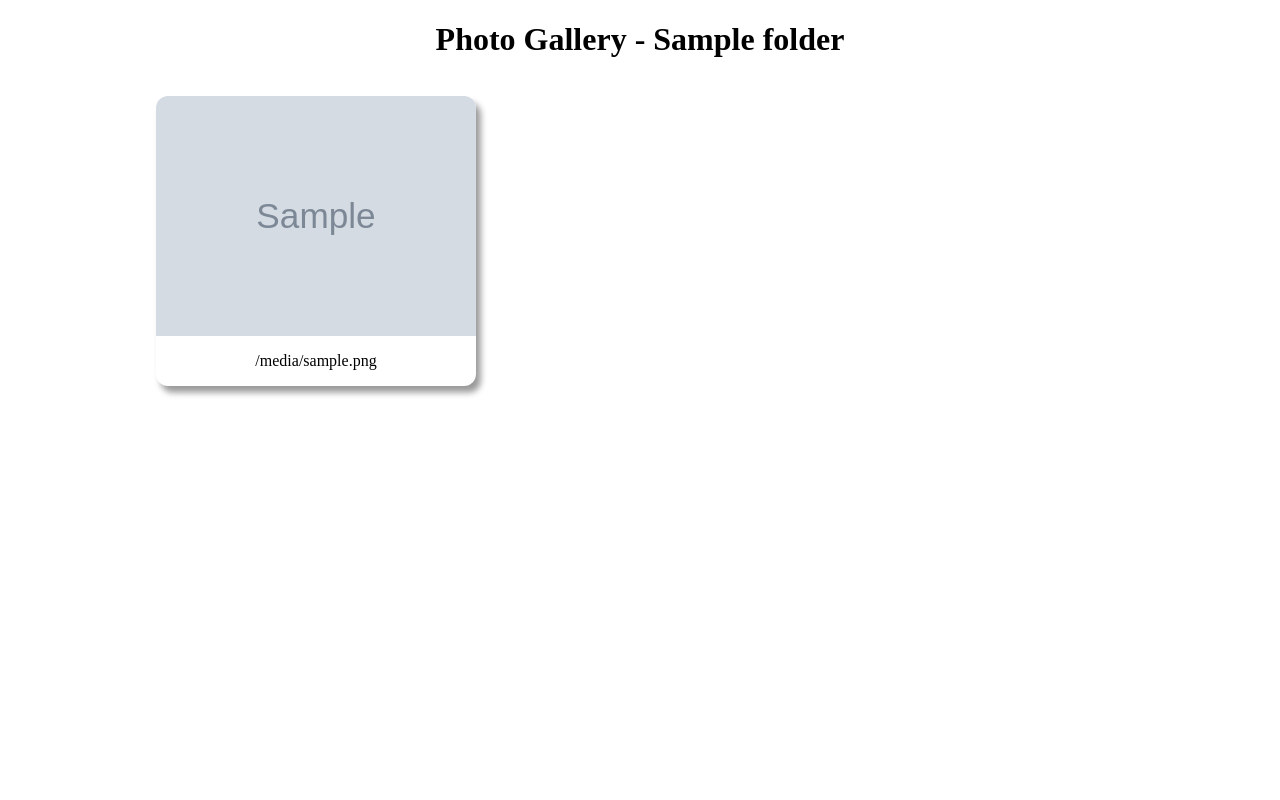
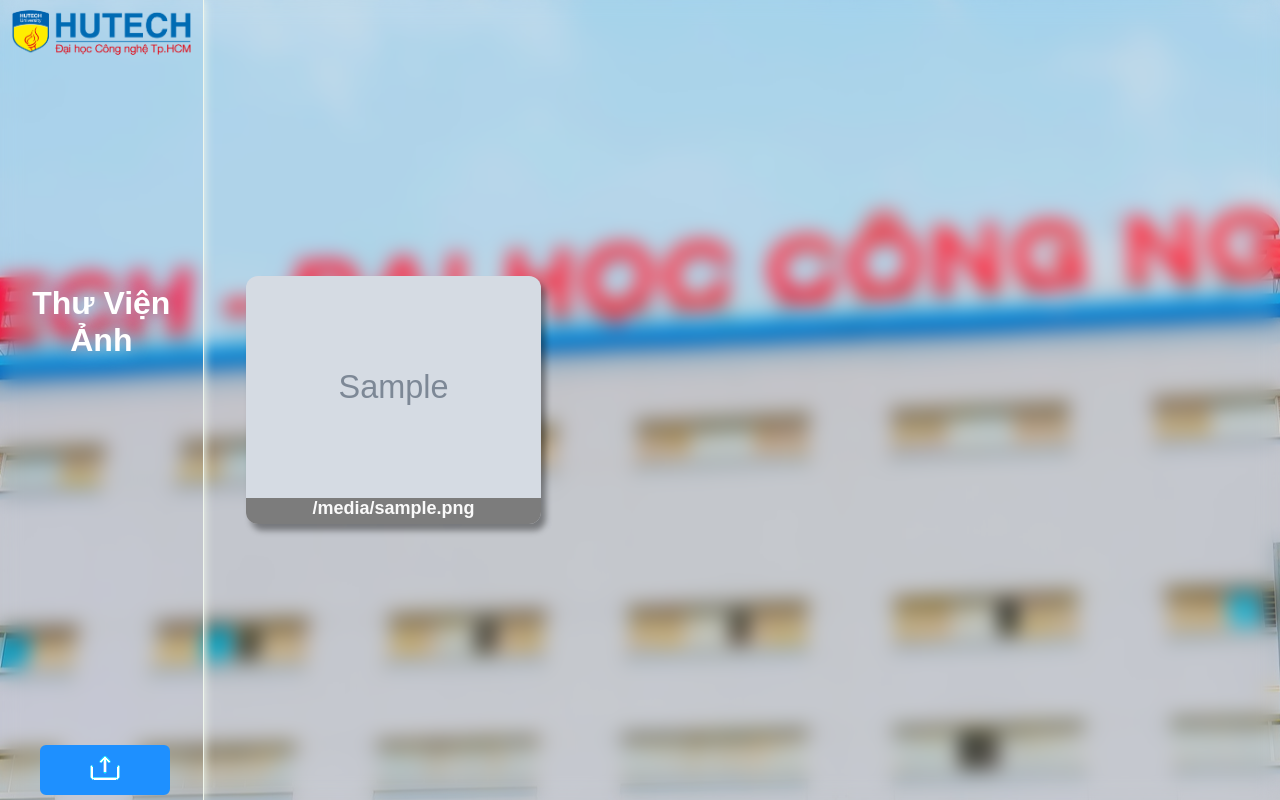
Before and after one commit to AVG-Team/Multiple-Face-Recoginition, a Flask app: template src/templates/attendances.html in a window 1280 px wide. Run offline with Flask 3, Linux system fonts and the light colour scheme; the template is opened without the code that fills it: most values are stand-ins (such as "Sample title", 1, 10 or a date in 2020); grey boxes marked "Sample" are stand-in pictures.

Commit message:
feat: create attendance page

```diff
--- a/src/main.py
+++ b/src/main.py
@@ -1,4 +1,7 @@
 import cv2
+import firebase_admin
+from firebase_admin import credentials
+
 from module import recognition_face
 from flask import Flask, render_template, request, jsonify, send_from_directory
 import os
@@ -59,7 +62,6 @@
 def bad_request(e):
     return render_template('400.html'), 400
 
-
 @app.route('/attendances')
 def attendances():
     folder_name = request.args.get('q', '')
--- a/src/static/css/attendances.css
+++ b/src/static/css/attendances.css
@@ -1,35 +1,141 @@
-h1 {
+.header_name {
     text-align: center;
+    color: white;
+    text-decoration: none;
+    text-shadow: skyblue 0 0 20px;
 }
 
+/*navbarbar*/
+* {
+    margin: 0;
+    padding: 0;
+    box-sizing: border-box;
+    font-family: "Poppins", sans-serif;
+}
+
+body {
+    display: flex;
+    justify-content: center;
+    align-items: center;
+    min-height: 100vh;
+    backdrop-filter: blur(10px);
+    background-size: cover;
+    background: url("/img/hutech.jpg") no-repeat center;
+    overflow: hidden;
+}
+
+.header_item {
+    display: inline-grid;
+    height: 100vh;
+    border-right: solid 1px #eff6ec;
+    box-shadow: #eff6ec 0 0 10px;
+}
+
+.logo {
+    width: auto;
+    height: 65px;
+}
+
+.navbar a {
+    position: relative;
+    font-size: 1.1em;
+    color: #000000;
+    text-decoration: none;
+    font-weight: 500;
+    margin-left: 40px;
+    align-items: center;
+}
+
+.navbar a::after {
+    content: "";
+    position: absolute;
+    left: 0;
+    bottom: -6px;
+    width: 100%;
+    height: 3px;
+    background: #fff;
+    border-radius: 5px;
+    transform: scaleX(0);
+    transition: transform .5s;
+}
+
+.navbar a:hover::after {
+    transform-origin: left;
+    transform: scaleX(1);
+}
+
+.navbar .btnExport{
+    width: 130px;
+    height: 50px;
+    background: dodgerblue;
+    border: 2px solid dodgerblue;
+    outline: none;
+    border-radius: 6px;
+    cursor: pointer;
+    font-size: 1.1em;
+    color: #ffffff;
+    font-weight: 500;
+    margin-left: 40px;
+    transition: .5s;
+    bottom: 5px;
+    position: absolute;
+}
+
+.navbar .btnExport:hover {
+    background: cyan;
+    color: #fff;
+    border: cyan 2px solid;
+}
+.navbar .btnExport .iconExport{
+    width: 32px;
+    height: 32px;
+    color: #eff6ec;
+}
+.content {
+    position: relative;
+    width: 100%;
+    height: 100vh;
+    display: flex;
+    justify-content: center;
+    align-items: center;
+    overflow: scroll;
+}
 #gallery {
+    z-index: 10;
     display: grid;
-  max-width: 1000px;
+    max-width: 80vw;
     margin: auto;
     grid-template-columns: 1fr 1fr 1fr;
     gap: 20px;
 }
 
 .img-item {
-  opacity: 0;
-  filter: blur(10px);
-  width: 100%;
+    /*opacity: 0;*/
+    /*filter: blur(10px);*/
+    width: 90%;
+    height: auto;
 }
 
 .img-item img {
     width: 100%;
     height: auto;
 }
-
-.img-item p {
+.img-item .name_user{
+    font-size: large;
+    font-weight: bold;
+    margin-bottom: 5px;
+}
+.img-item .img_info{
     text-align: center;
+    height: 100%;
+    color: #fafafa;
+    background: rgb(124, 124, 124);
 }
 
 footer {
     text-align: center;
     color: #EEE;
 }
-
 
 .gallery {
     display: flex;
@@ -61,3 +167,7 @@
 .gallery-image:hover {
     transform: scale(1.15);
 }
+::-webkit-scrollbar {
+  width: 0;
+  background: transparent; /* make scrollbar transparent */
+}
--- a/src/static/js/script.js
+++ b/src/static/js/script.js
@@ -212,8 +212,8 @@
     type();
 
     document.addEventListener('DOMContentLoaded', function () {
-        const ulElement = document.querySelector('.nav_animation ul');
-        const divToToggle = document.querySelector('.nav_animation div[style="margin-bottom: 0px;"]');
+        const ulElement = document.querySelector('.img-item .gallery-item');
+        const divToToggle = document.querySelector('body');
         let lastScrollPosition = 0;
 
         ulElement.addEventListener('scroll', function () {
--- a/src/templates/attendances.html
+++ b/src/templates/attendances.html
@@ -7,17 +7,30 @@
     <title>Attendance</title>
 </head>
 <body>
-     <header>
-<h1>Photo Gallery - {{ folder }}</h1>
-  </header>
+<div class="header_item">
+    <img class="logo" src="../../img/logo-hutech.png"/>
+    <h1 class="header_name">Thư Viện Ảnh</h1>
+    <nav class="navbar">
+        <button class="btnExport">
+            <img class="iconExport" src="../../img/export.png"/>
+        </button>
+    </nav>
+</div>
 
-  <main>
+<div class="content">
     <div id="gallery">
         {% for image in images %}
-                <div class="img-item gallery-item"><img class="gallery-image" src="{{ url_for('get_image', folder=folder, filename=image) }}" alt="{{ image }}"><p>{{ image }}</p></div>
+        <div class="img-item gallery-item"><img class="gallery-image"
+                                                src="{{ url_for('get_image', folder=folder, filename=image) }}"
+                                                alt="{{ image }}">
+            <div class="img_info">
+                <p class="name_user">{{ image }}</p>
+<!--                <p class="id_user">2180607564</p>-->
+            </div>
+        </div>
         {% endfor %}
     </div>
-  </main>
+</div>
 
 <script src="/static/js/attendance.js" defer></script>
 </body>
--- a/src/templates/index.html
+++ b/src/templates/index.html
@@ -6,7 +6,7 @@
     <meta name="viewport" content="width=device-width, initial-scale=1.0">
     <link rel="stylesheet" href="https://fonts.googleapis.com/css2?family=Source+Code+Pro:wght@400;700&display=swap">
     <title>Attendance Student</title>
-    <link rel="stylesheet" href="/static/css/style.css">
+    <link rel="stylesheet" href="static/css/style.css">
 </head>
 
 <body>
@@ -24,7 +24,7 @@
         </div>
         <div class="navbar" style="margin-bottom: 0px;">
             <h2><img alt="Logo Hutech" id="logo"
-                src="\img\logo-hutech.png"></h2>
+                src="../../img/logo-hutech.png"></h2>
                 <div class="close">
                     <div></div>
                 </div>
```
Also changed, not shown: Test/three.png (added), img/export.png (added), src/static/js/attendance.js (line endings or trailing spaces). Lines whose indentation alone changed are shown as unchanged.
